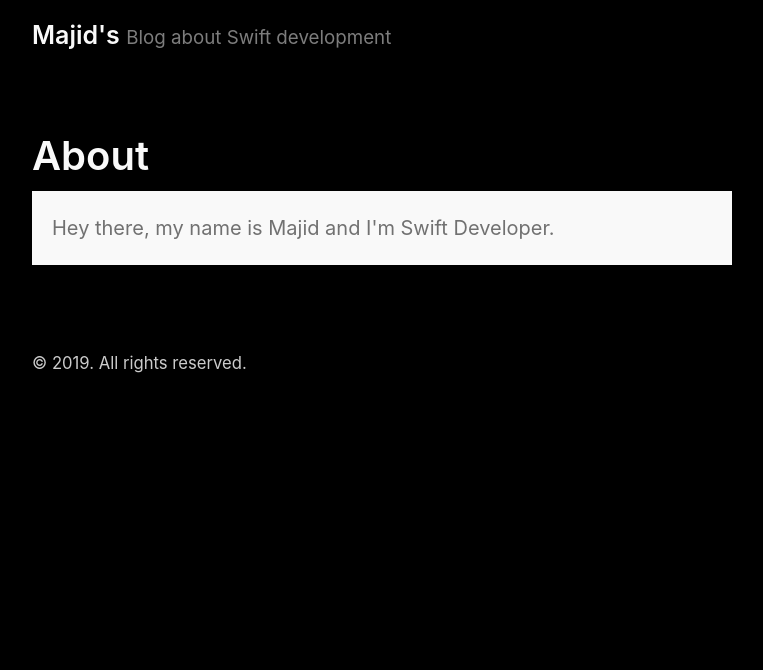
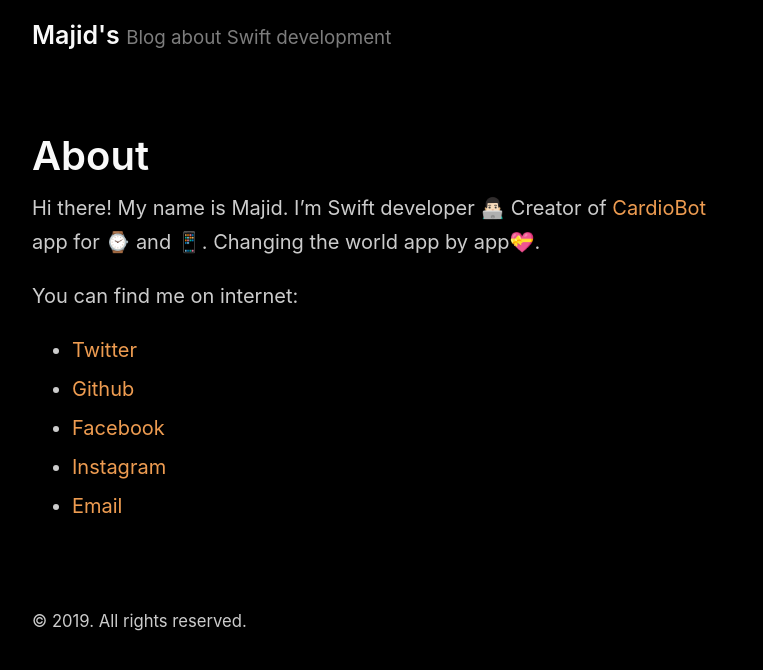
Before and after one commit to mecid/mecid.github.io, a Jekyll site: the page built from about.md, in a window 1280 px wide. Shown: the top 670 px of the page, without its empty margins (258-1021 px from the left). Built offline with Jekyll 4.4.1, drawn with Linux system fonts in a browser that asks for light colours.

Commit message:
About page changed.

```diff
--- a/about.md
+++ b/about.md
@@ -3,6 +3,12 @@ layout: page
 title: About
 ---
 
-<p class="message">
-  Hey there, my name is Majid and I'm Swift Developer.
-</p>
+Hi there! My name is Majid.
+I'm Swift developer 👨🏻‍💻 Creator of [CardioBot](http://cardiobotapp.com) app for ⌚ and 📱. Changing the world app by app💝.
+
+You can find me on internet:
+* [Twitter](https://twitter.com/mecid)
+* [Github](https://github.com/mecid)
+* [Facebook](https://www.facebook.com/majid.jabrayilov)
+* [Instagram](https://instagram.com/mecid8)
+* [Email](mailto:cmecid@gmail.com)
```
